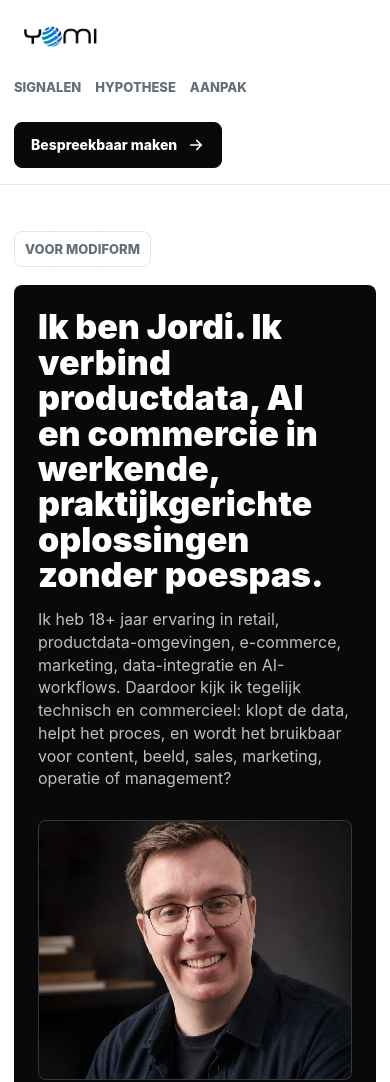
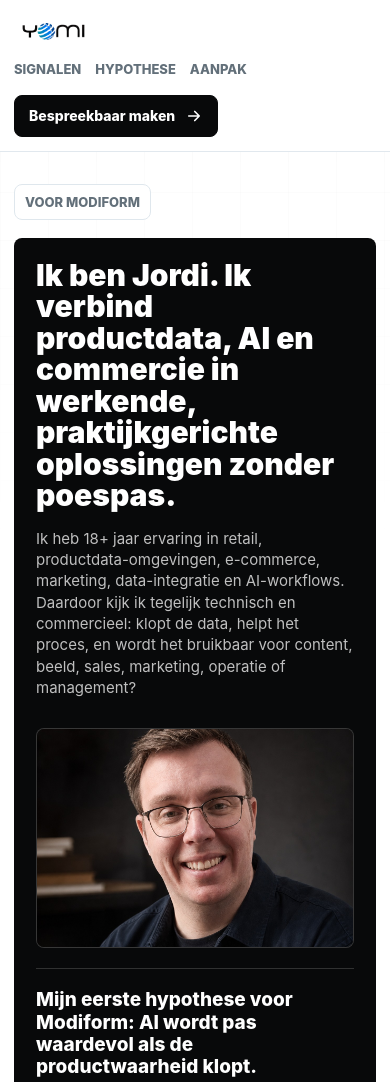
Before and after one commit to juukan/yomi, a plain HTML site: page modiform.html in a window 390 px wide. Shown: the top 1082 px of the page. Drawn offline with Linux system fonts and the light colour scheme.

Commit message:
Polish Modiform mobile layout

```diff
--- a/modiform.html
+++ b/modiform.html
@@ -804,8 +804,25 @@
         width: min(var(--max), calc(100% - 28px));
       }
 
+      .nav {
+        gap: 12px;
+        min-height: auto;
+        padding: 14px 0;
+      }
+
+      .brand img {
+        width: 82px;
+      }
+
+      .btn,
+      .print-btn,
+      .lane-tab {
+        min-height: 42px;
+        padding: 0 14px;
+      }
+
       .hero {
-        padding-top: 46px;
+        padding-top: 32px;
       }
 
       h1 {
@@ -821,16 +838,23 @@
       }
 
       .hero-intro-card {
-        padding: 24px;
+        gap: 20px;
+        padding: 22px;
       }
 
       .hero-intro-card h1 {
-        font-size: 34px;
+        font-size: 30px;
+        line-height: 1.05;
+      }
+
+      .hero-intro-card span,
+      .hero-intro-detail .hero-lede {
+        font-size: 15px;
       }
 
       .hero-intro-photo,
       .hero-intro-photo img {
-        height: 260px;
+        height: 220px;
       }
 
       .evidence-grid,
```
